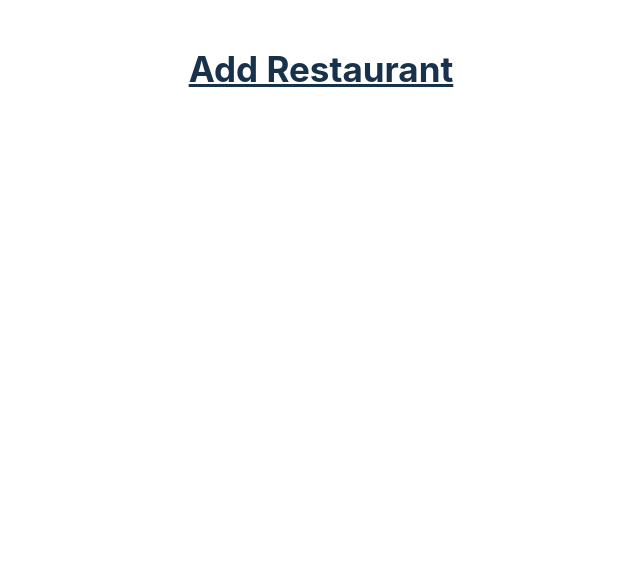
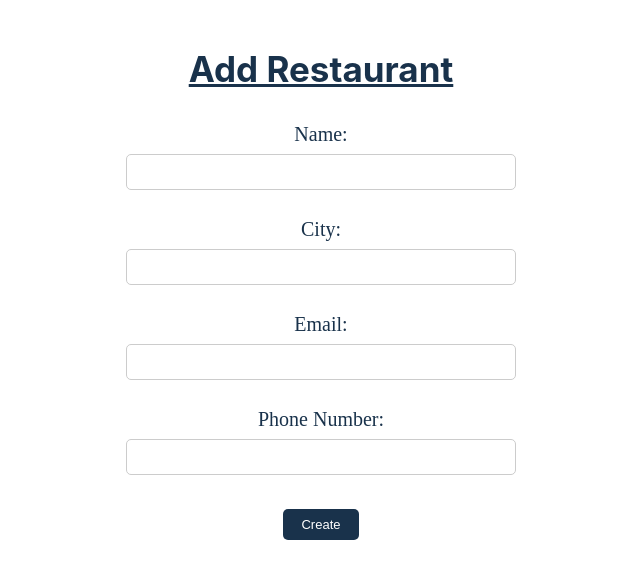
Before and after one commit to A-iswarya/Restaurant_Management_System, a React (Create React App) app in the folder react-frontend/: page /create in a window 1280 px wide. Shown: the top 578 px of the page, without its empty margins (319-959 px from the left). Built offline with nearby package versions, Linux system fonts and the light colour scheme.

Commit message:
Restaurant creation completed

```diff
--- a/react-frontend/src/styles.scss
+++ b/react-frontend/src/styles.scss
@@ -1,7 +1,7 @@
-$font-stack: -apple-system, system-ui, BlinkMacSystemFont, "Segoe UI", Roboto, "Helvetica Neue", Arial, sans-serif;
+$font-stack: -apple-system, system-ui, BlinkMacSystemFont, "Segoe UI", Roboto,
+  "Helvetica Neue", Arial, sans-serif;
 $primary-color: #19324b;
 $bg-color: white;
-
 
 body {
   text-align: center;
@@ -13,7 +13,7 @@ body {
   line-height: 1.5;
   background-color: $bg-color;
 }
-.home{
+.home {
   .submitButton {
     background-color: $primary-color;
     color: $bg-color;
@@ -23,26 +23,20 @@ body {
     font-size: 13px;
     border-radius: 5px;
     margin: 10px;
-  };
+  }
 
   .select {
     padding: 10px;
     font-size: 16px;
     border-radius: 5px;
     width: 40%;
-  };
+  }
 
   h1 {
     font-size: 60px;
     font-weight: bold;
     text-shadow: 2px 2px 2px $primary-color;
     font-family: $font-stack;
-  }
-
-  .error{
-    font-size: 40px;
-    font-weight: normal;
-    color: red;
   }
 
   .loading {
@@ -57,6 +51,11 @@ body {
     color: $primary-color;
   }
 }
+.error {
+  font-size: 40px;
+  font-weight: normal;
+  color: red;
+}
 
 .addRestaurant {
   h1 {
@@ -65,4 +64,33 @@ body {
     font-family: $font-stack;
     text-decoration: underline;
   }
+  input {
+    padding: 8px;
+    width: 30%;
+    font-size: 16px;
+    border: 1px solid #ccc;
+    border-radius: 5px;
+  }
+  label {
+    font-size: 20px;
+    margin-bottom: 5px;
+  }
+  button {
+    background-color: $primary-color;
+    color: $bg-color;
+    padding: 8px 18px;
+    border: none;
+    cursor: pointer;
+    font-size: 13px;
+    border-radius: 5px;
+    margin: 10px;
+  }
+  form {
+    display: flex;
+    flex-direction: column;
+    align-items: center;
+  }
+  .error {
+    font-size: 20px;
+  }
 }
--- /dev/null
+++ b/react-frontend/src/webpages/create_admin.js
@@ -0,0 +1,5 @@
+import React from "react";
+const CreateAdmin = () => {
+  return <h1>Hey Admin</h1>;
+};
+export default CreateAdmin;
--- a/react-frontend/src/webpages/create_restaurant.js
+++ b/react-frontend/src/webpages/create_restaurant.js
@@ -1,8 +1,91 @@
-import React from "react";
+import React, { useState } from "react";
+import { GET_RESTAURANTS } from "./apis/api";
+import { useNavigate } from "react-router-dom";
 const CreateRestaurant = () => {
-  return(
-    <div className="addRestaurant"><h1>Add Restaurant</h1>
+  const navigate = useNavigate();
+  const [error, setError] = useState("");
+  const [formData, setFormData] = useState({
+    name: "",
+    city: "",
+    email: "",
+    phoneNumber: "",
+  });
+
+  const validateInputes = () => {
+    if (!/^[0-9]*$/.test(formData.phoneNumber)) {
+      setError("Invalid Phone Number");
+      return false;
+    }
+    return true;
+  };
+
+  const handleSubmit = async (e) => {
+    e.preventDefault();
+    if (!validateInputes()) {
+      return;
+    }
+    try {
+      const response = await fetch(GET_RESTAURANTS, {
+        method: "POST",
+        body: JSON.stringify(formData),
+        headers: {
+          "Content-type": "application/json; charset=UTF-8",
+        },
+      });
+      if (response.ok) navigate("/admin/create");
+      else setError("Restaurant Creation Failed!");
+    } catch {
+      setError("Something went wrong!");
+    }
+  };
+
+  const handleChange = (e) => {
+    e.preventDefault();
+    const { name, value } = e.target;
+    setFormData({ ...formData, [name]: value });
+  };
+
+  return (
+    <div className="addRestaurant">
+      <h1>Add Restaurant</h1>
+      {error && <div className="error">Error: {error}</div>}
+      <form onSubmit={handleSubmit}>
+        <label>Name: </label>
+        <input
+          value={formData.name}
+          type="text"
+          onChange={handleChange}
+          name="name"
+          required
+        />
+        <br />
+        <label>City: </label>
+        <input
+          value={formData.city}
+          type="text"
+          onChange={handleChange}
+          name="city"
+        />
+        <br />
+        <label>Email: </label>
+        <input
+          value={formData.email}
+          type="email"
+          onChange={handleChange}
+          name="email"
+        />
+        <br />
+        <label>Phone Number: </label>
+        <input
+          value={formData.phoneNumber}
+          type="text"
+          onChange={handleChange}
+          name="phoneNumber"
+        />
+        <br />
+        <button>Create</button>
+      </form>
     </div>
-  )
-}
+  );
+};
 export default CreateRestaurant;
--- a/react-frontend/src/webpages/index.js
+++ b/react-frontend/src/webpages/index.js
@@ -1,18 +1,21 @@
-import React from 'react';
+import React from "react";
 import { BrowserRouter, Routes, Route } from "react-router-dom";
-import Home from './home';
-import Login from './login';
-import CreateRestaurant from './create_restaurant';
+import Home from "./home";
+import Login from "./login";
+import CreateRestaurant from "./create_restaurant";
+import CreateAdmin from "./create_admin";
 
 const Webpages = () => {
-  return(
+  return (
     <BrowserRouter>
       <Routes>
         <Route index element={<Home />} />
         <Route path="/:restaurantId/login" element={<Login />} />
         <Route path="/create" element={<CreateRestaurant />} />
+        <Route path="/admin/create" element={<CreateAdmin />} />
       </Routes>
-    </BrowserRouter>)
-}
+    </BrowserRouter>
+  );
+};
 
 export default Webpages;
```
